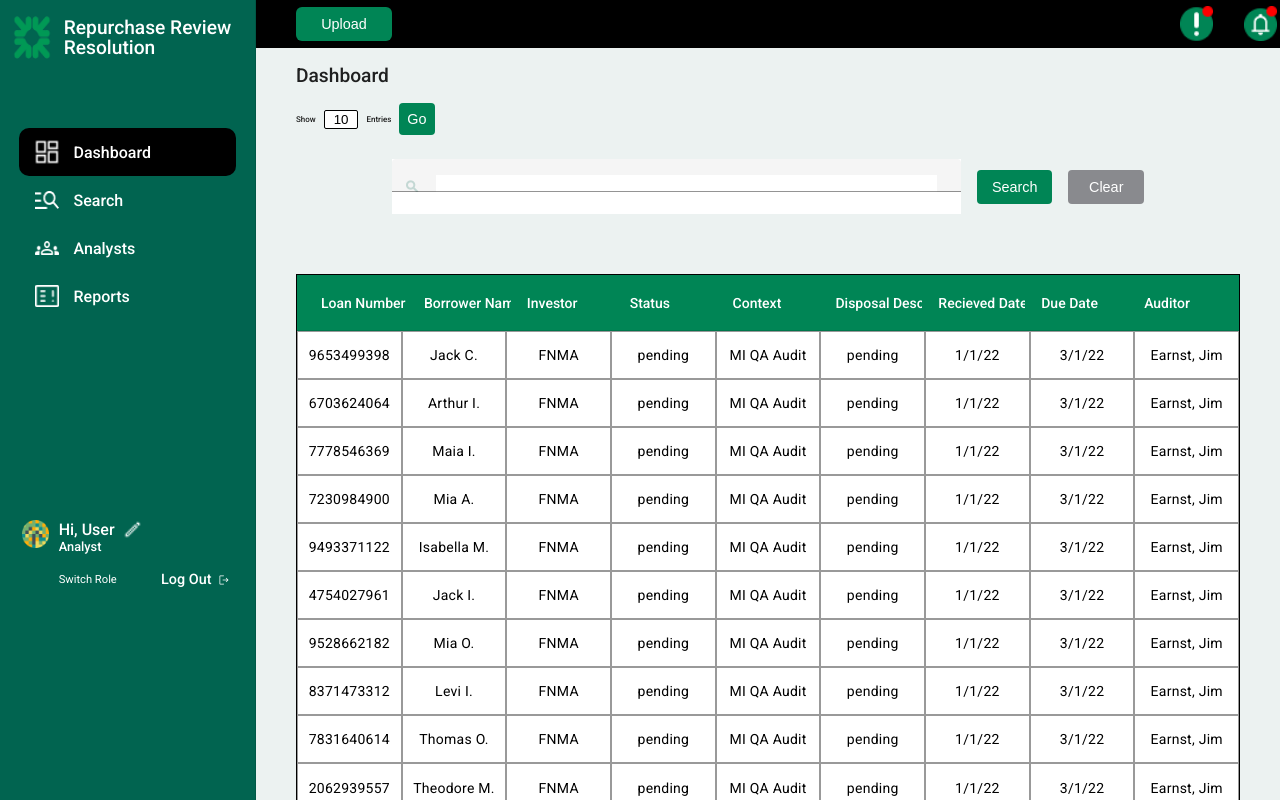
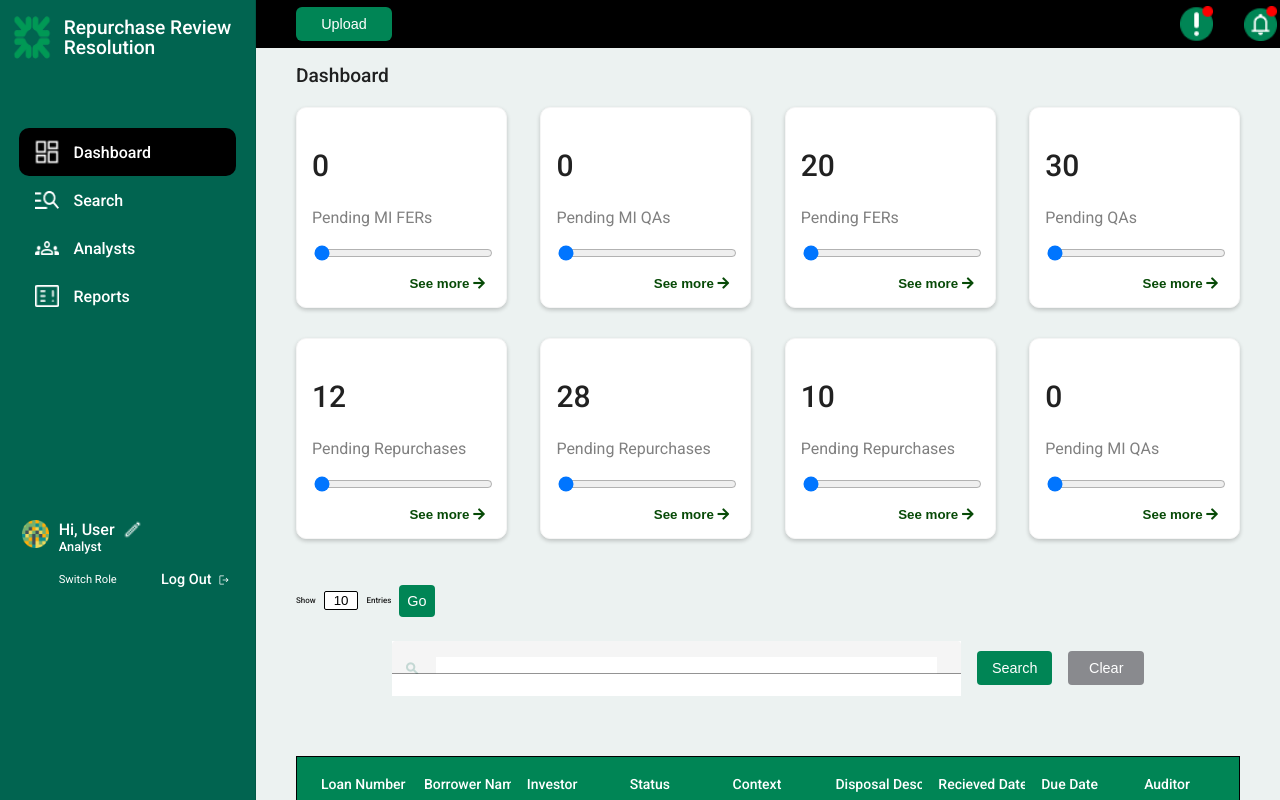
Before and after one commit to Taejun-bdiplus/mock-citizens-r3p, an Angular app: page /dashboard in a window 1280 px wide. Built offline with nearby package versions, Linux system fonts and the light colour scheme.

Commit message:
add report cards on Dashboard

```diff
--- a/src/app/pages/main-layout/main-body/dashboard/dashboard.component.css
+++ b/src/app/pages/main-layout/main-body/dashboard/dashboard.component.css
@@ -10,3 +10,59 @@
     font-weight: 500;
     margin-top: 1rem;
 }
+
+.card-container {
+    display: flex;
+    flex-wrap: wrap;
+    justify-content: space-between;
+    margin-top: 20px;
+  }
+
+  .card {
+    width: calc(20% - 10px);
+    background-color: #FFFFFF;
+    border: 1px solid whitesmoke;
+    padding: 10px;
+    margin-bottom: 10px;
+    border-radius: 10px;
+    padding: 15px;
+    box-shadow: 0 2px 4px rgba(0, 0, 0, 0.2);
+    margin-bottom: 30px;
+  }
+
+
+
+  .card-heading {
+    font-size: 30px;
+    font-weight: 500;
+  }
+
+  .card-text {
+    font-size: 16px;
+    font-weight: 400;
+    color: gray;
+  }
+
+  .linear-scale {
+    margin-top: 10px;
+  }
+
+  .scale-input {
+    width: 100%;
+  }
+
+  .card-button {
+    margin-top: 10px;
+    justify-content: end;
+    display: flex;
+    align-self: flex-end;
+    cursor: pointer;
+  }
+
+  .card-buttonn {
+    color: rgb(7, 74, 7);
+    font-weight: 600;
+    border: none;
+    background-color: white;
+    cursor: pointer;
+  }
--- a/src/app/pages/main-layout/main-body/dashboard/dashboard.component.html
+++ b/src/app/pages/main-layout/main-body/dashboard/dashboard.component.html
@@ -8,6 +8,28 @@
 
     <!-- Filter & Reports -->
     <div class="dashabord-second-row">
+        <!-- Filter -->
+        <div>
+
+        </div>
+
+        <!-- Report Cards -->
+        <div class="card-container">
+            <div class="card" *ngFor="let card of cards; let i = index">
+                <div class="card-content">
+                    <h2 class="card-heading">{{ card.mainHeading }}</h2>
+                    <p class="card-text">{{ card.secondHeading }}</p>
+                  <div class="linear-scale">
+                    <input type="range" min="0" max="15" value="0" class="scale-input" />
+                  </div>
+                  <div class="card-button" (click)="showTable = true">
+                    <button class="card-buttonn">
+                      See more <i class="fas fa-arrow-right"></i>
+                    </button>
+                  </div>
+
+              </div>
+        </div>
     </div>
 
     <!-- Assigned Loans & Recent Activity -->
--- a/src/app/pages/main-layout/main-body/dashboard/dashboard.component.ts
+++ b/src/app/pages/main-layout/main-body/dashboard/dashboard.component.ts
@@ -6,5 +6,16 @@ import { Component } from '@angular/core';
   styleUrls: ['./dashboard.component.css']
 })
 export class DashboardComponent {
+  cards: { mainHeading: string, secondHeading: string }[] = [
+    { mainHeading: '0', secondHeading: 'Pending MI FERs' },
+    { mainHeading: '0', secondHeading: 'Pending MI QAs' },
+    { mainHeading: '20', secondHeading: 'Pending FERs' },
+    { mainHeading: '30', secondHeading: 'Pending QAs' },
+    { mainHeading: '12', secondHeading: 'Pending Repurchases' },
+    { mainHeading: '28', secondHeading: 'Pending Repurchases' },
+    { mainHeading: '10', secondHeading: 'Pending Repurchases' },
+    { mainHeading: '0', secondHeading: 'Pending MI QAs' }
+  ];
 
+  showTable: boolean = false;
 }
```
